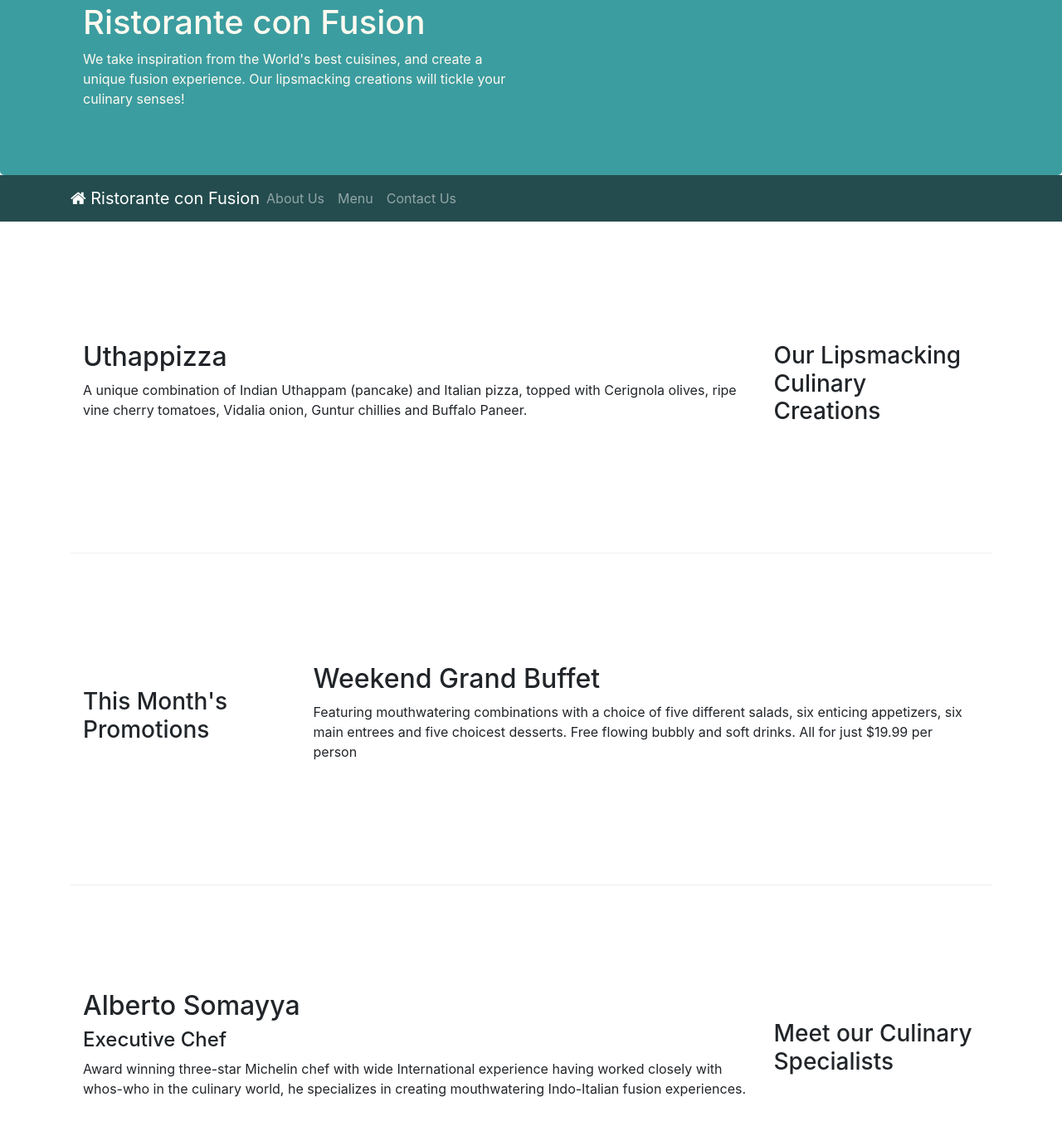
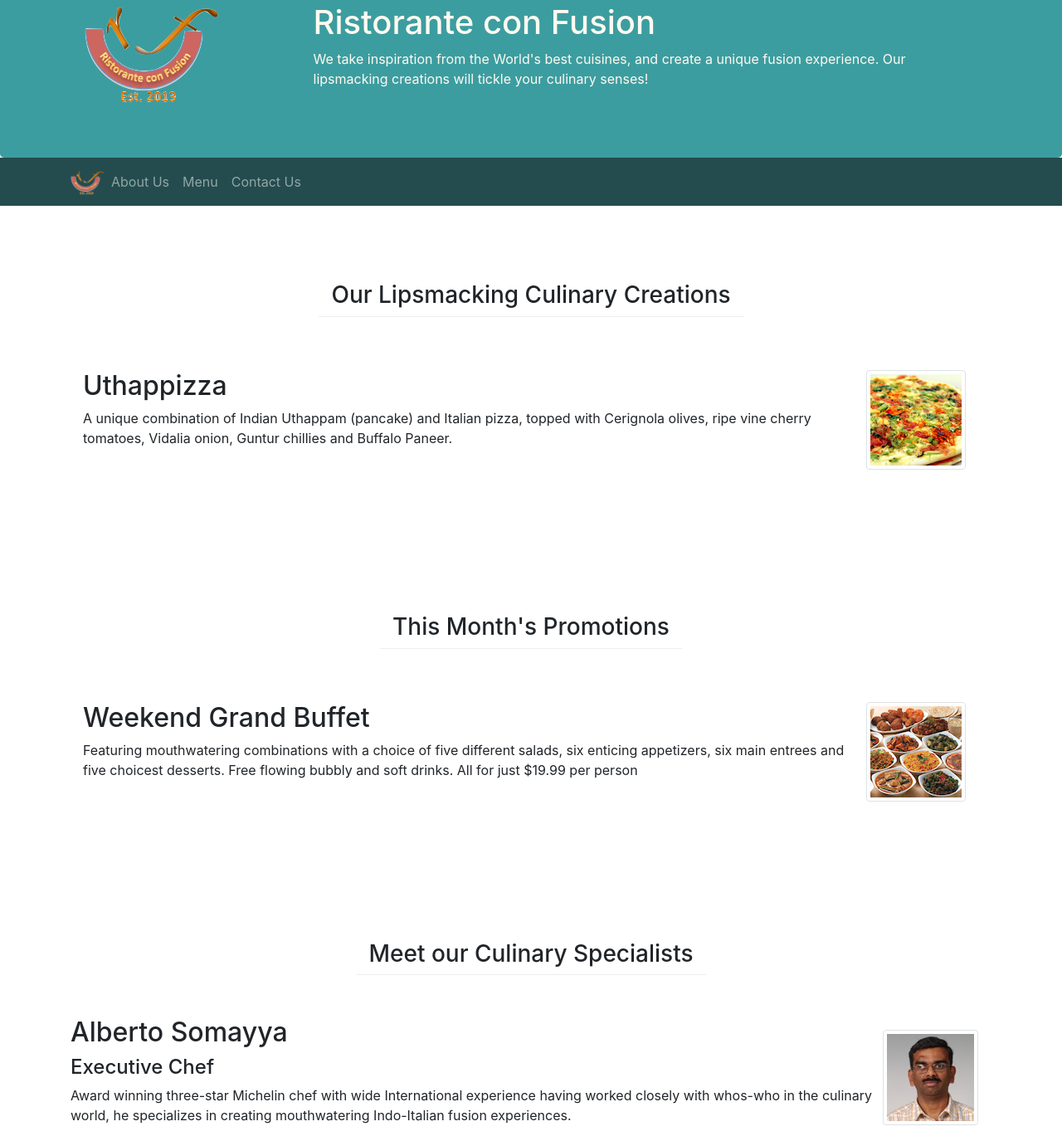
Before and after one commit to nikmaxott/confusion-website, a website: page index.html in a window 1280 px wide. Shown: the part 61-1436 px from the top of the page at 83% size. Drawn offline with nearby package versions, Linux system fonts and the light colour scheme.

Commit message:
Added images to website

```diff
--- a/css/styles.css
+++ b/css/styles.css
@@ -3,10 +3,15 @@
     padding: 0px auto;
 }
 
+.row-header-2 {
+    padding: 10px 0px 0px 0px;
+    margin: 0px auto;
+    border-bottom: 1px ridge;
+}
+
 .row-content {
     margin: 0px auto;
     padding: 50px 0px 50px 0px;
-    border-bottom: 1px ridge;
     min-height: 400px;
 }
 
@@ -38,7 +43,7 @@ body {
     background-color: #244c4e;
 }
 
-.card-header {
+.header {
     background-color: #244c4e;
     color: floralwhite
  }
--- a/index.html
+++ b/index.html
@@ -19,11 +19,12 @@
     <header class="jumbotron">
         <div class="container">
             <div class="row row-header">
-                <div class="col-12 col-sm-6">
+                <div class="col-12 col-sm-9">
                     <h1>Ristorante con Fusion</h1>
                     <p>We take inspiration from the World's best cuisines, and create a unique fusion experience. Our lipsmacking creations will tickle your culinary senses!</p>
                 </div>
-                <div class="col12 col-sm">
+                <div class="col-12 col-sm-3 align-self-center order-sm-first">
+                    <img src="img/logo.png" class="img-fluid">
                 </div>
             </div>
         </div>
@@ -34,7 +35,7 @@
             <button class="navbar-toggler" type="button" data-toggle="collapse" data-target="#Navbar">
                 <span class="navbar-toggler-icon"></span>
             </button>
-            <a class="navbar-brand mr-auto" href="#"><span class="fa fa-home"></span> Ristorante con Fusion</a>
+            <a class="navbar-brand mr-auto" href="#"><img src="img/logo.png" height="30" width="41"></a>
             <div class="collapse navbar-collapse" id="Navbar">
                 <ul class="navbar-nav mr-auto">
                     <li class="nav-item"><a class="nav-link" href="./aboutus.html">About Us</a></li>
@@ -46,35 +47,60 @@
     </nav>
 
     <div class="container">
+
         <div class="row row-content align-items-center">
-            <div class="col-12 col-sm-4 order-sm-last col-md-3">
+            <div class="row row-header-2">
+                <div class="col-12">
                     <h3>Our Lipsmacking Culinary Creations</h3>
                 </div>
-            <div class="col col-sm order-sm-first col-md">
-                <h2>Uthappizza</h2>
+            </div>
+            <div class="col-12">
+                <div class="media">
+                    <img class="d-flex mr-3 img-thumbnail align-self-center" src="img/uthappizza.png" alt="uthappizza">
+                    <div class="media-body order-sm-first">
+                        <h2 class="mt-0">Uthappizza</h2>
                         <p class="d-none d-sm-block">A unique combination of Indian Uthappam (pancake) and Italian pizza, topped with Cerignola olives, ripe vine cherry tomatoes, Vidalia onion, Guntur chillies and Buffalo Paneer.</p>
+                    </div>
+                </div>
             </div>
         </div>
 
 
         <div class="row row-content align-items-center">
-            <div class="col-12 col-sm-4 col-md-3">
+            <div class="row row-header-2">
+                <div class="col-12">
                     <h3>This Month's Promotions</h3>
                 </div>
-            <div class="col col-sm col-md">
+            </div>
+            <div class="col-12">
+                <div class="media">
+                    <img class="d-flex mr-3 img-thumbnail align-self-center" src="img/buffet.png" alt="uthappizza">
+                    <div class="media-body order-sm-first">
                         <h2>Weekend Grand Buffet</h2>
                         <p class="d-none d-sm-block">Featuring mouthwatering combinations with a choice of five different salads, six enticing appetizers, six main entrees and five choicest desserts. Free flowing bubbly and soft drinks. All for just $19.99 per person </p>
                     </div>
                 </div>
+            </div>
+        </div>
 
         <div class="row row-content align-items-center">
-            <div class="col-12 col-sm-4 order-sm-last col-md-3">
+            <div class="row row-header-2">
+                <div class="col-12">
                     <h3>Meet our Culinary Specialists</h3>
                 </div>
-            <div class="col col-sm order-sm-first col-md">
-                <h2>Alberto Somayya</h2>
+            </div>
+            <div class="media">
+                <img class="d-flex mr-3 img-thumbnail align-self-center"
+                        src="img/alberto.png" alt="Alberto Somayya">
+                <div class="media-body order-sm-first">
+                    <h2 class="mt-0">Alberto Somayya</h2>
                     <h4>Executive Chef</h4>
-                <p class="d-none d-sm-block">Award winning three-star Michelin chef with wide International experience having worked closely with whos-who in the culinary world, he specializes in creating mouthwatering Indo-Italian fusion experiences. </p>
+                    <p class="d-none d-sm-block">Award winning three-star Michelin chef with wide
+                        International experience having worked closely with
+                        whos-who in the culinary world, he specializes in
+                        creating mouthwatering Indo-Italian fusion experiences.
+                        </p>
+                </div>
             </div>
         </div>
     </div>
```
Also changed, not shown: aboutus.html (+8 -4 lines), contactus.html (+4 -1 lines). Lines whose indentation alone changed are shown as unchanged.
